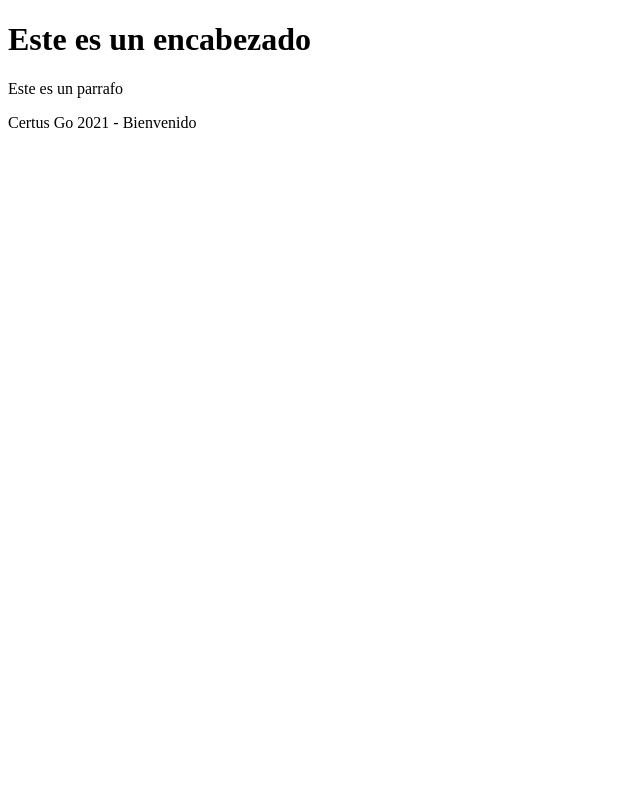
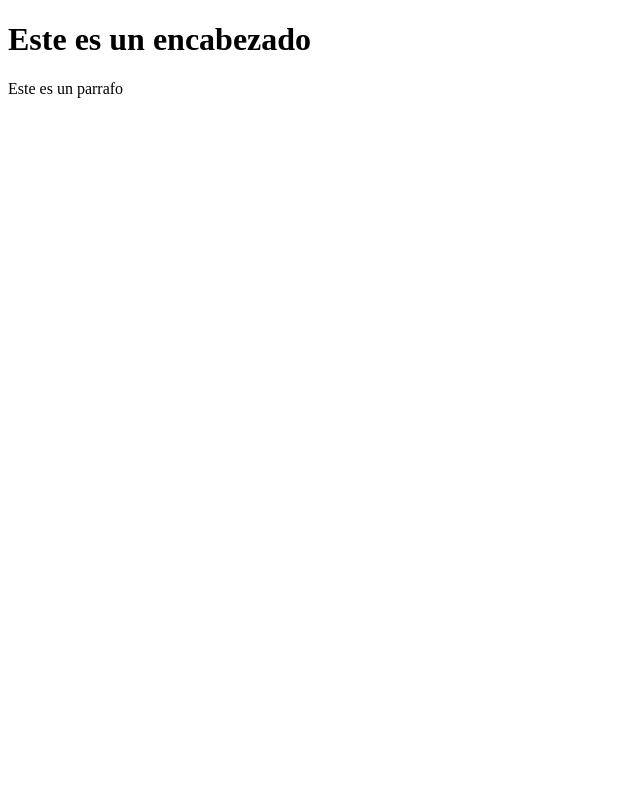
Before and after one commit to ebarrientosr/ebarrientosr.github.io, a plain HTML site: page index.html in a window 1280 px wide. Shown: the top 800 px of the page, without its empty margins (0-640 px from the left). Drawn offline with Linux system fonts and the light colour scheme.

Commit message:
version 6

```diff
--- a/index.html
+++ b/index.html
@@ -9,8 +9,7 @@
 <body>
     <h1>Este es un encabezado</h1>
     <p>Este es un parrafo</p>
-    Certus Go 2021 - Bienvenido
-       <!--Aca mostrare el formulario de Venta -->
+      <!--Aca mostrare el formulario de Venta -->
 
        <!-- Comentario 1 -->
        <!-- Comentario 2 -->
```
